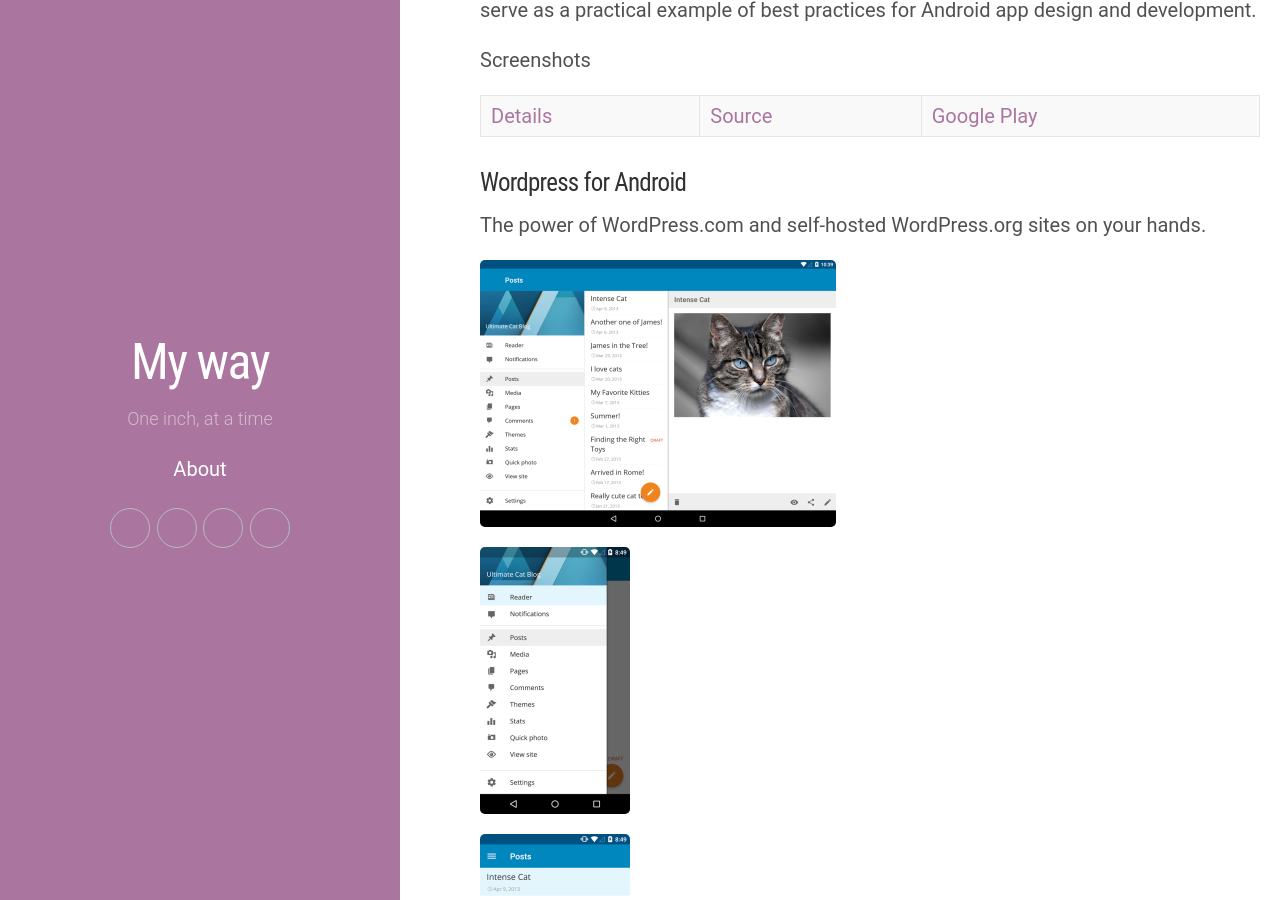
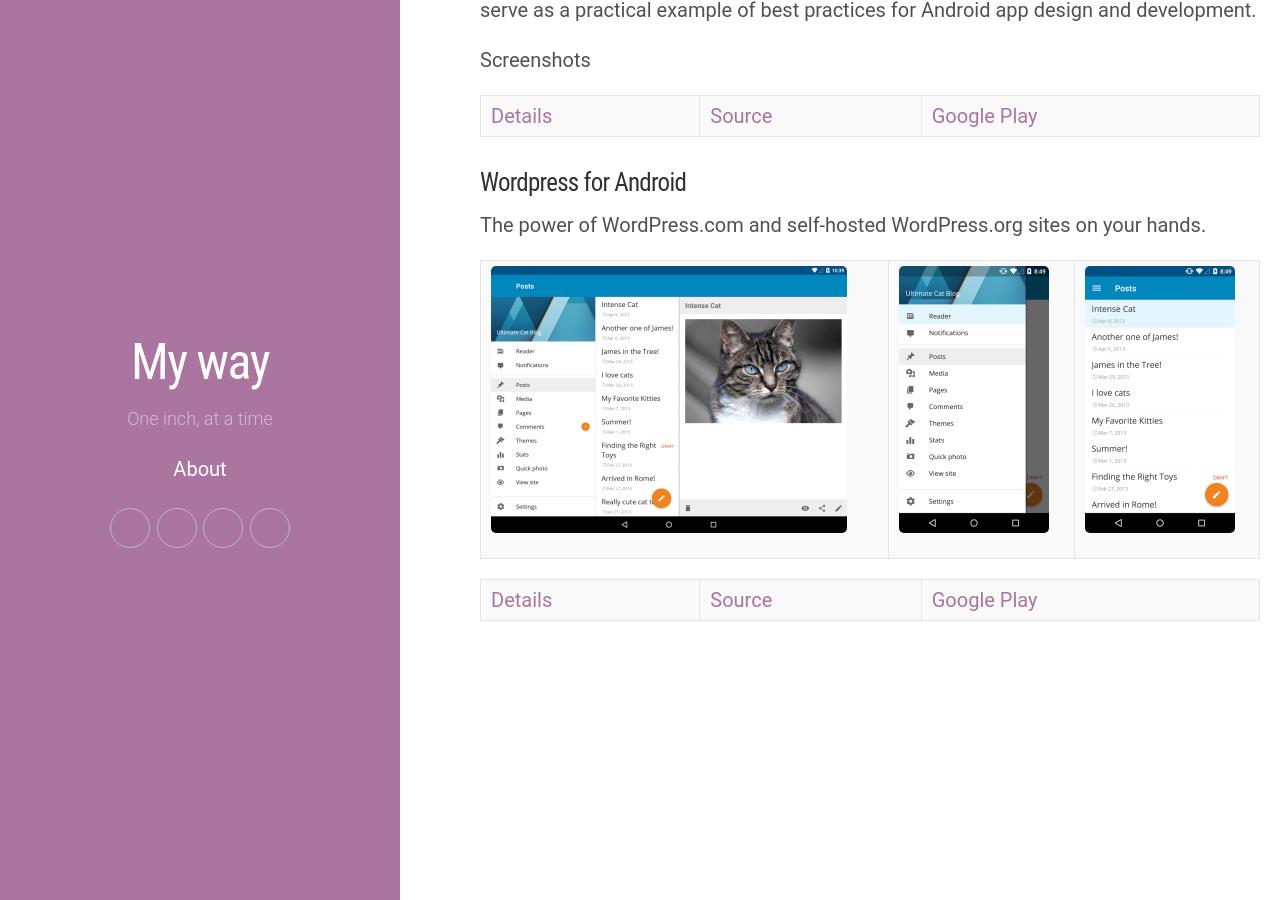
Before and after one commit to kingsor/kingsor.github.io, a Jekyll site: the page built from _posts/2015-04-02-android-open-source-apps.md, in a window 1280 px wide and 900 px high, scrolled down 2463 px. Built offline with Jekyll 4.4.1, drawn with Linux system fonts in a browser that asks for light colours; nearby versions of some CDN libraries; some web fonts are replaced.

Commit message:
Update post

```diff
--- a/_posts/2015-04-02-android-open-source-apps.md
+++ b/_posts/2015-04-02-android-open-source-apps.md
@@ -56,6 +56,6 @@
 ### Wordpress for Android
 The power of WordPress.com and self-hosted WordPress.org sites on your hands.
 
-![screenshot 1](/images/posts/wordpress-01.png) ![screenshot 2](/images/posts/wordpress-02.png) ![screenshot 3](/images/posts/wordpress-03.png)
+![screenshot 1](/images/posts/wordpress-01.png) | ![screenshot 2](/images/posts/wordpress-02.png) | ![screenshot 3](/images/posts/wordpress-03.png)
 
 [Details](https://apps.wordpress.org/) | [Source](https://github.com/wordpress-mobile/WordPress-Android) | [Google Play](https://play.google.com/store/apps/details?id=org.wordpress.android)
```
